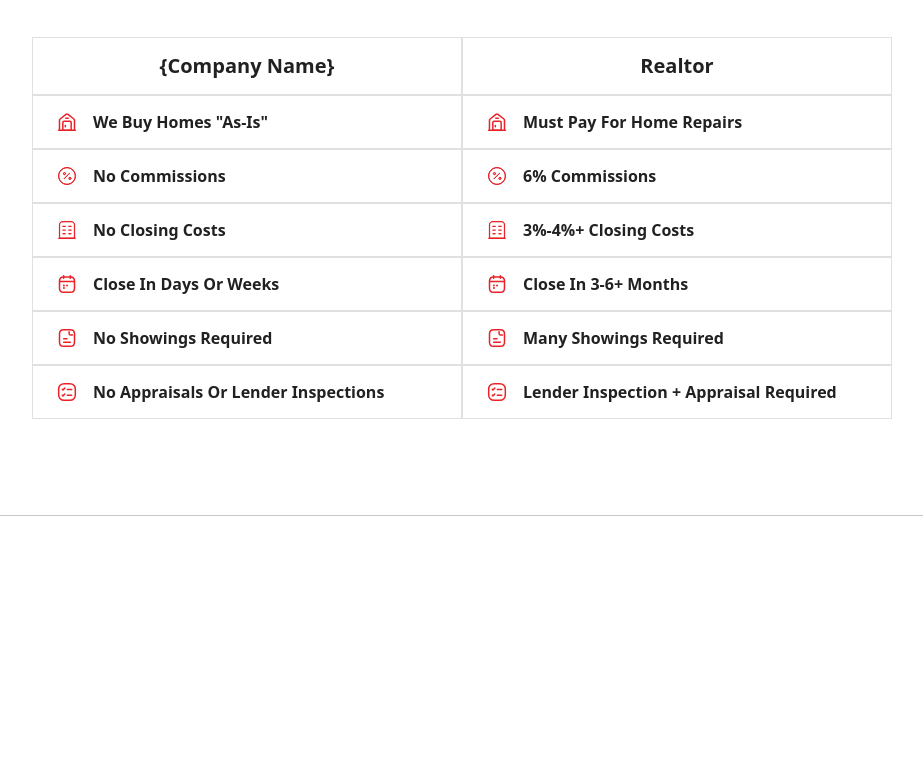
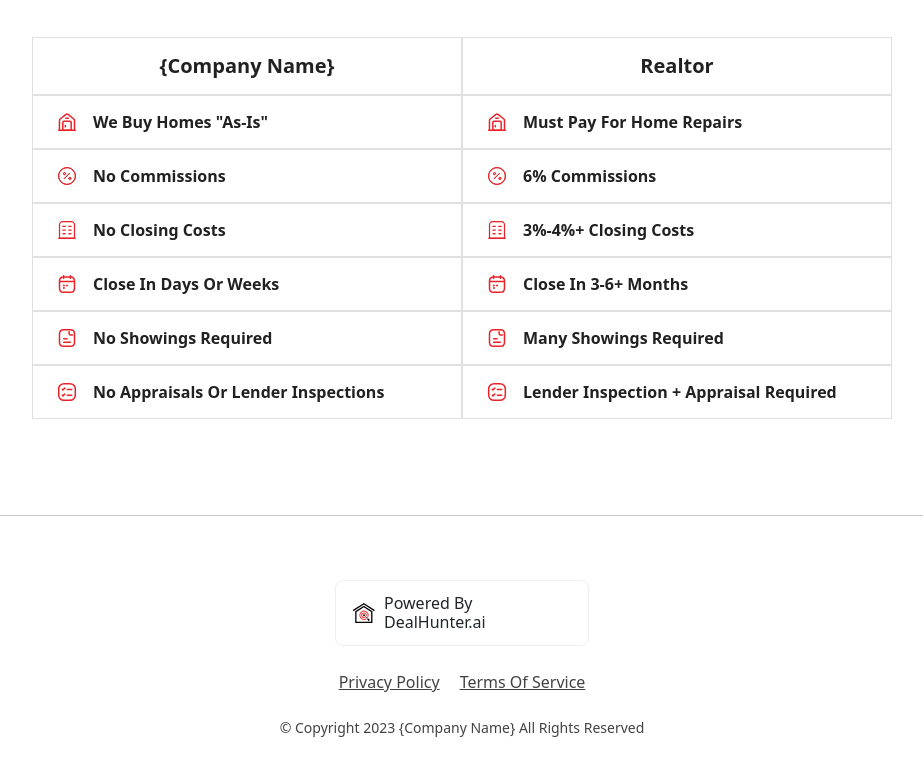
Before and after one commit to TajulDev/dealHunter, a plain HTML site: page index.html in a window 1280 px wide. Shown: the part 2595-3371 px from the top of the page, without its empty margins (178-1101 px from the left). Before the commit the page ends 3127 px from the top, so only its background shows below. Drawn offline with nearby package versions, Linux system fonts and the light colour scheme.

Commit message:
footer add

```diff
--- a/index.html
+++ b/index.html
@@ -226,6 +226,12 @@
         </section>
         <hr>
 
+        <section class="faqs">
+<div class="container">
+
+</div>
+        </section>
+
 
 
 
@@ -234,7 +240,25 @@
 
 
     </main>
-    <footer></footer>
+    <footer>
+        <div class="container">
+            <div class="footer_tag">
+                <img src="assets/Favicon.svg" alt="">
+                <h6>Powered By DealHunter.ai</h6>
+            </div>
+            <div class="footer_link">
+                <a href="#!">Privacy Policy</a>
+                <a href="#!">Terms Of Service</a>
+            </div>
+            <p>© Copyright 2023 {Company Name} All Rights Reserved</p>
+        </div>
+
+
+
+
+
+
+    </footer>
     <!-- Option 1: Bootstrap Bundle with Popper -->
     <script src="https://cdn.jsdelivr.net/npm/bootstrap@5.0.2/dist/js/bootstrap.bundle.min.js"
         integrity="sha384-MrcW6ZMFYlzcLA8Nl+NtUVF0sA7MsXsP1UyJoMp4YLEuNSfAP+JcXn/tWtIaxVXM"
--- a/style.css
+++ b/style.css
@@ -293,3 +293,47 @@ a.nav-link {
     padding: 16px 24px;
     border: 1px solid #E0E0E0;
 }
+.accordion-button::after{
+    background-image: url('');
+}
+
+/* footer section css */
+footer {
+    padding-top: 48px;
+    padding-bottom: 38px;
+}
+
+footer .footer_tag {
+    width: 254px;
+    margin: 0 auto;
+    display: flex;
+    gap: 8px;
+    align-items: center;
+    padding: 13px 16px;
+    border: 1px solid #EEEEEE;
+    border-radius: 8px;
+    margin-bottom: 24px;
+
+}
+
+footer .footer_link {
+    display: flex;
+    gap: 20px;
+    justify-content: center;
+    margin-bottom: 24px;
+
+}
+
+footer .footer_link a {
+    text-decoration: underline;
+    text-underline-offset: 1px;
+    color: #424242;
+}
+
+footer p {
+    font-weight: 400;
+    font-size: 14px;
+    line-height: 20px;
+    color: #424242;
+    text-align: center;
+}
```
